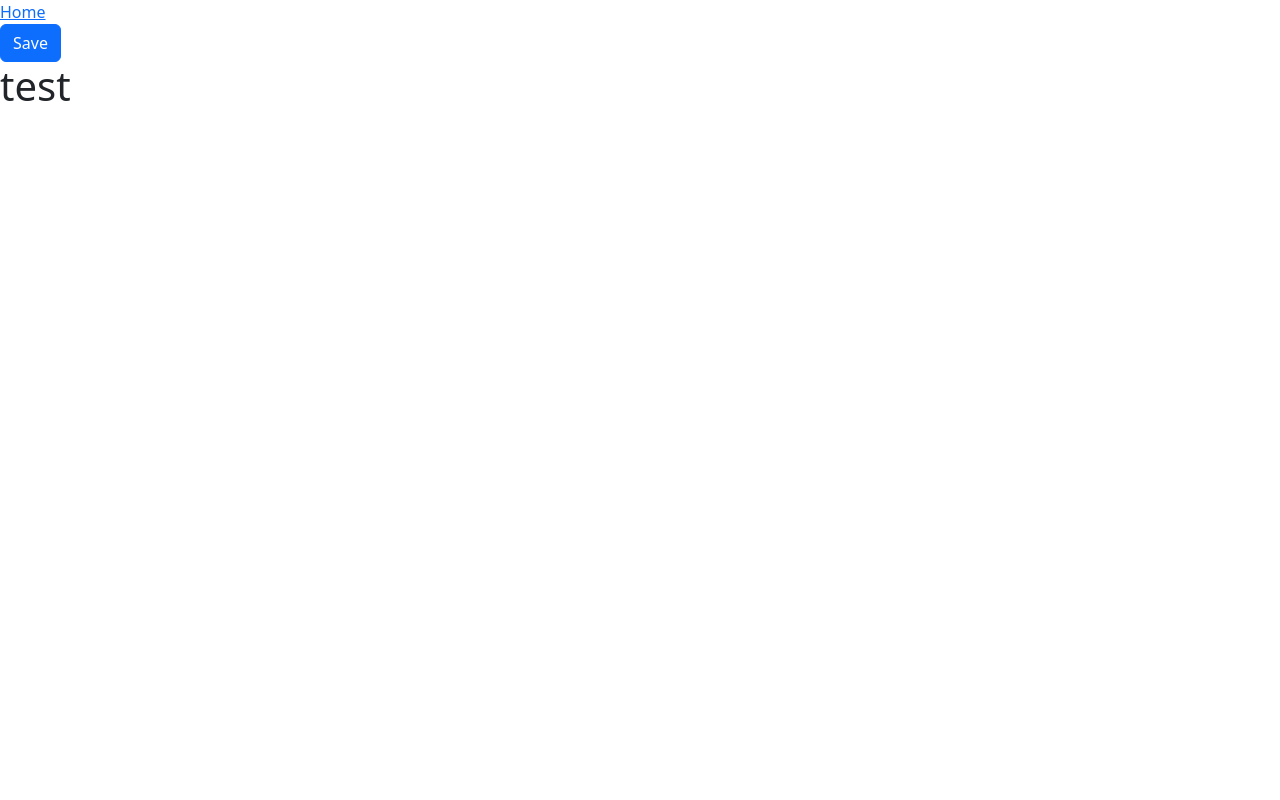
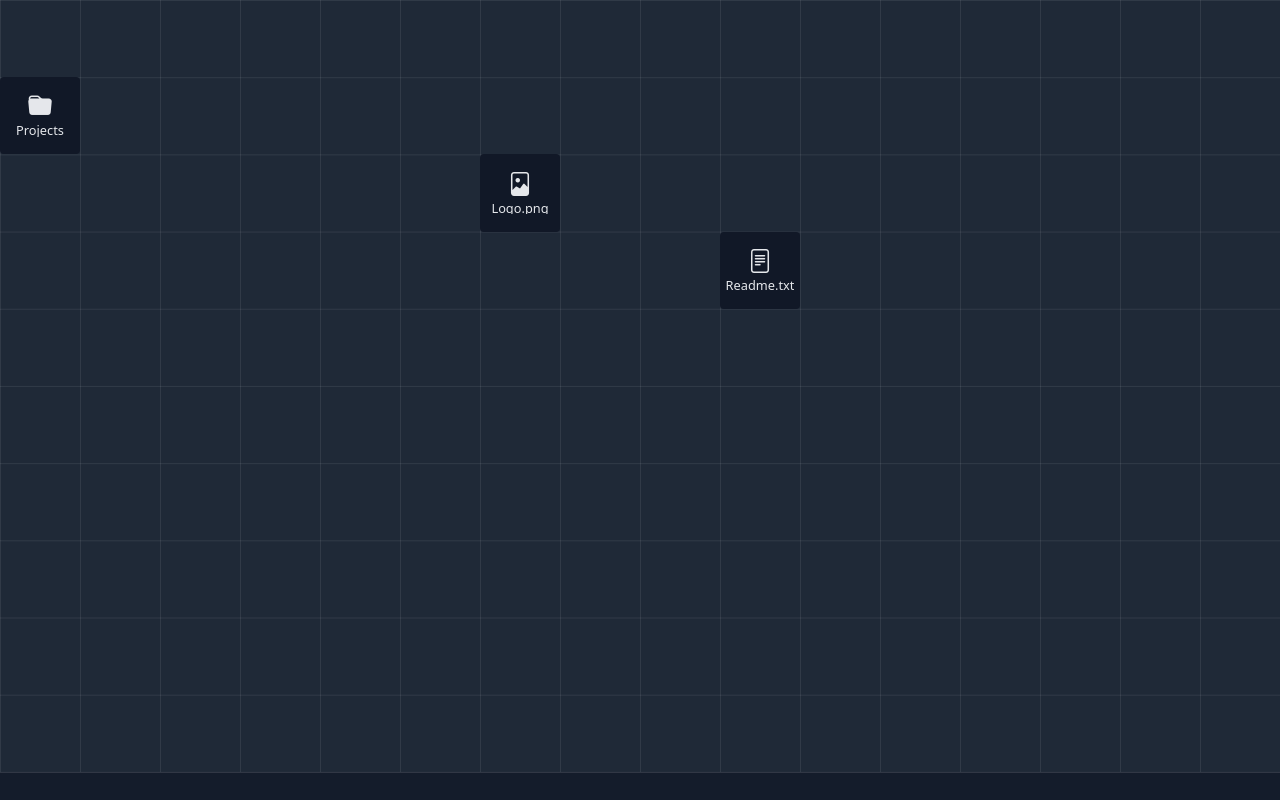
Before and after one commit to MakruraTeam/saulapeman.com, a Vue app in the folder frontend/: page / in a window 1280 px wide. Built offline with nearby package versions, Linux system fonts and the light colour scheme.

Commit message:
feat: add desktop template with grid

```diff
--- a/frontend/src/App.vue
+++ b/frontend/src/App.vue
@@ -1,6 +1,3 @@
 <template>
-  <nav><router-link to="/">Home</router-link></nav>
   <router-view />
 </template>
-
-<style></style>
--- /dev/null
+++ b/frontend/src/components/File.vue
@@ -0,0 +1,52 @@
+<script setup lang="ts">
+import type { GridItem } from '@/models/desktop.model';
+
+const props = defineProps<GridItem>();
+</script>
+
+<template>
+  <div class="tile" role="button" tabindex="0">
+    <div class="tile-content">
+      <i :class="props.iconClass || 'bi bi-file-earmark'"></i>
+      <div class="tile-label" :title="props.label">{{ props.label }}</div>
+    </div>
+  </div>
+</template>
+
+<style scoped>
+.tile {
+  width: 100%;
+  height: 100%;
+  display: grid;
+  place-items: center;
+  background: #111827;
+  color: #e5e7eb;
+  border-radius: 0.25rem;
+  transition: transform 120ms ease, box-shadow 120ms ease;
+  user-select: none;
+}
+.tile:hover,
+.tile:focus {
+  transform: translateY(-2px);
+  box-shadow: 0 8px 20px rgba(0, 0, 0, 0.35);
+}
+
+.tile-content {
+  display: flex;
+  flex-direction: column;
+  align-items: center;
+  justify-content: center;
+  gap: 6px;
+}
+.tile-content i {
+  font-size: 1.5rem;
+  line-height: 1;
+}
+.tile-label {
+  font-size: 0.8rem;
+  line-height: 1;
+  white-space: nowrap;
+  overflow: hidden;
+  text-overflow: ellipsis;
+}
+</style>
--- /dev/null
+++ b/frontend/src/models/desktop.model.ts
@@ -0,0 +1,25 @@
+export type BP = 'sm' | 'md' | 'lg' | 'xl';
+export type BreakpointsWidths = Record<BP, number>;
+
+export const BP_WIDTHS: BreakpointsWidths = {
+  sm: 0,
+  md: 768,
+  lg: 992,
+  xl: 1200,
+};
+
+export type ItemPos = { row: number; col: number; h?: number };
+export type GridItem = {
+  id: string;
+  label: string;
+  iconClass?: string;
+  positions: Record<BP, ItemPos>;
+};
+
+export const GRID_DEFAULT = {
+  sm: { cols: 4, rows: 10 },
+  md: { cols: 8, rows: 10 },
+  lg: { cols: 12, rows: 10 },
+  xl: { cols: 16, rows: 10 },
+  taskbarHeight: 28,
+} as const;
--- a/frontend/src/router/index.ts
+++ b/frontend/src/router/index.ts
@@ -1,11 +1,11 @@
 import { createRouter, createWebHistory, RouteRecordRaw } from 'vue-router';
-import HomeView from '../views/HomeView.vue';
+import DesktopView from '@/views/Desktop.vue';
 
 const routes: Array<RouteRecordRaw> = [
   {
     path: '/',
     name: 'home',
-    component: HomeView,
+    component: DesktopView,
   },
 ];
 
--- /dev/null
+++ b/frontend/src/views/Desktop.vue
@@ -0,0 +1,131 @@
+<script setup lang="ts">
+import { ref, computed, onMounted, onBeforeUnmount } from 'vue';
+import FileItem from '@/components/File.vue';
+import {
+  BP,
+  BP_WIDTHS,
+  GRID_DEFAULT,
+  type GridItem,
+} from '@/models/desktop.model';
+
+const items = ref<GridItem[]>([
+  {
+    id: 'folder-1',
+    label: 'Projects',
+    iconClass: 'bi bi-folder-fill',
+    positions: {
+      sm: { row: 2, col: 1 },
+      md: { row: 2, col: 1 },
+      lg: { row: 2, col: 1 },
+      xl: { row: 2, col: 1 },
+    },
+  },
+  {
+    id: 'img-1',
+    label: 'Logo.png',
+    iconClass: 'bi bi-file-image',
+    positions: {
+      sm: { row: 3, col: 2 },
+      md: { row: 3, col: 3 },
+      lg: { row: 3, col: 5 },
+      xl: { row: 3, col: 7 },
+    },
+  },
+  {
+    id: 'txt-1',
+    label: 'Readme.txt',
+    iconClass: 'bi bi-file-text',
+    positions: {
+      sm: { row: 6, col: 1 },
+      md: { row: 4, col: 6 },
+      lg: { row: 4, col: 8 },
+      xl: { row: 4, col: 10 },
+    },
+  },
+]);
+
+const currentBP = ref<BP>('lg');
+const computeBP = () => {
+  const width = window.innerWidth;
+  if (width >= BP_WIDTHS.xl) currentBP.value = 'xl';
+  else if (width >= BP_WIDTHS.lg) currentBP.value = 'lg';
+  else if (width >= BP_WIDTHS.md) currentBP.value = 'md';
+  else currentBP.value = 'sm';
+};
+
+onMounted(() => {
+  computeBP();
+  window.addEventListener('resize', computeBP, { passive: true });
+});
+onBeforeUnmount(() => window.removeEventListener('resize', computeBP));
+
+const gridStyle = computed(() => {
+  const { cols, rows } = GRID_DEFAULT[currentBP.value];
+  return {
+    display: 'grid',
+    gridTemplateColumns: `repeat(${cols}, 1fr)`,
+    gridTemplateRows: `repeat(${rows}, 1fr)`,
+    gap: '0px',
+    '--cols': String(cols),
+    '--rows': String(rows),
+    '--taskbar-height': `${GRID_DEFAULT.taskbarHeight}px`,
+  } as Record<string, string>;
+});
+
+function cellStyleFor(item: GridItem) {
+  const itemPosition = item.positions[currentBP.value];
+  return {
+    gridColumn: `${itemPosition.col} / span 1`,
+    gridRow: `${itemPosition.row} / span ${itemPosition.h ?? 1}`,
+  } as Record<string, string>;
+}
+</script>
+
+<template>
+  <div class="desktop-root">
+    <div class="desktop-grid" :style="gridStyle">
+      <FileItem
+        v-for="item in items"
+        :key="item.id"
+        v-bind="item"
+        :style="cellStyleFor(item)"
+      />
+    </div>
+    <div class="taskbar"></div>
+  </div>
+</template>
+
+<style scoped>
+.desktop-root {
+  width: 100vw;
+  height: 100vh;
+  overflow: hidden;
+  background: #1f2937;
+  color: #e5e7eb;
+  position: relative;
+}
+
+.desktop-grid {
+  position: absolute;
+  inset: 0 0 var(--taskbar-height, 28px) 0;
+  background-image: linear-gradient(
+      to right,
+      rgba(255, 255, 255, 0.08) 1px,
+      transparent 1px
+    ),
+    linear-gradient(to bottom, rgba(255, 255, 255, 0.08) 1px, transparent 1px);
+  background-size: calc(100% / var(--cols)) 100%, 100% calc(100% / var(--rows));
+  background-repeat: repeat;
+}
+
+.taskbar {
+  position: absolute;
+  bottom: 0;
+  left: 0;
+  right: 0;
+  height: var(--taskbar-height, 28px);
+  background: rgba(17, 24, 39, 0.7);
+  border-top: 1px solid rgba(255, 255, 255, 0.12);
+  backdrop-filter: blur(6px);
+}
+</style>
--- a/frontend/src/views/HomeView.vue
+++ /dev/null
@@ -1,8 +0,0 @@
-<script setup lang="ts"></script>
-
-<template>
-  <div>
-    <button class="btn btn-primary">Save</button>
-    <h1>test</h1>
-  </div>
-</template>
```
